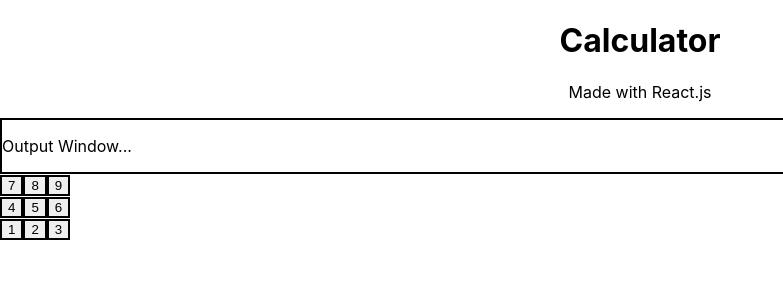
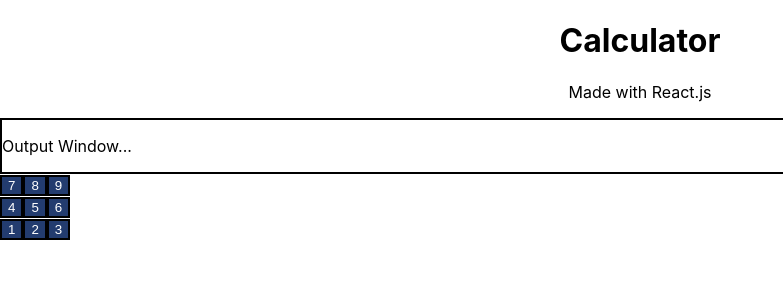
Before and after one commit to pravirchugh/Calculator, a React (Create React App) app: page / in a window 1280 px wide. Shown: the top 300 px of the page, without its empty margins (0-783 px from the left). Built offline with nearby package versions, Linux system fonts and the light colour scheme.

Commit message:
Added button hover effect and altered button color

```diff
--- a/src/components/NumberButton.css
+++ b/src/components/NumberButton.css
@@ -1,5 +1,8 @@
 .numberBtn {
   border: 2px solid black;
-  height: 49%;
-
+  background-color: rgb(35, 60, 111);
+  color: white;
 }
+.numberBtn:hover {
+    background-color: grey;
+}
```
